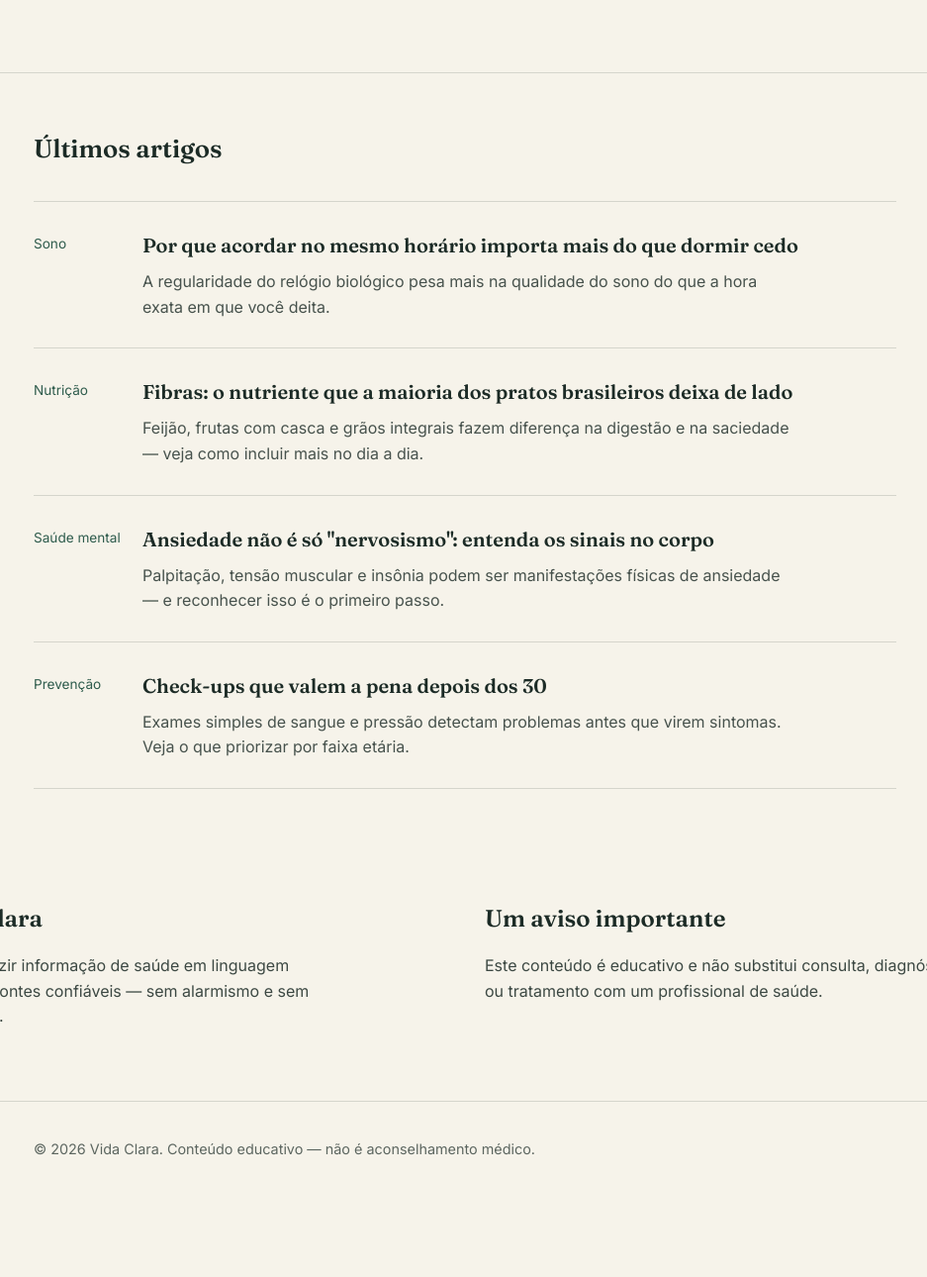
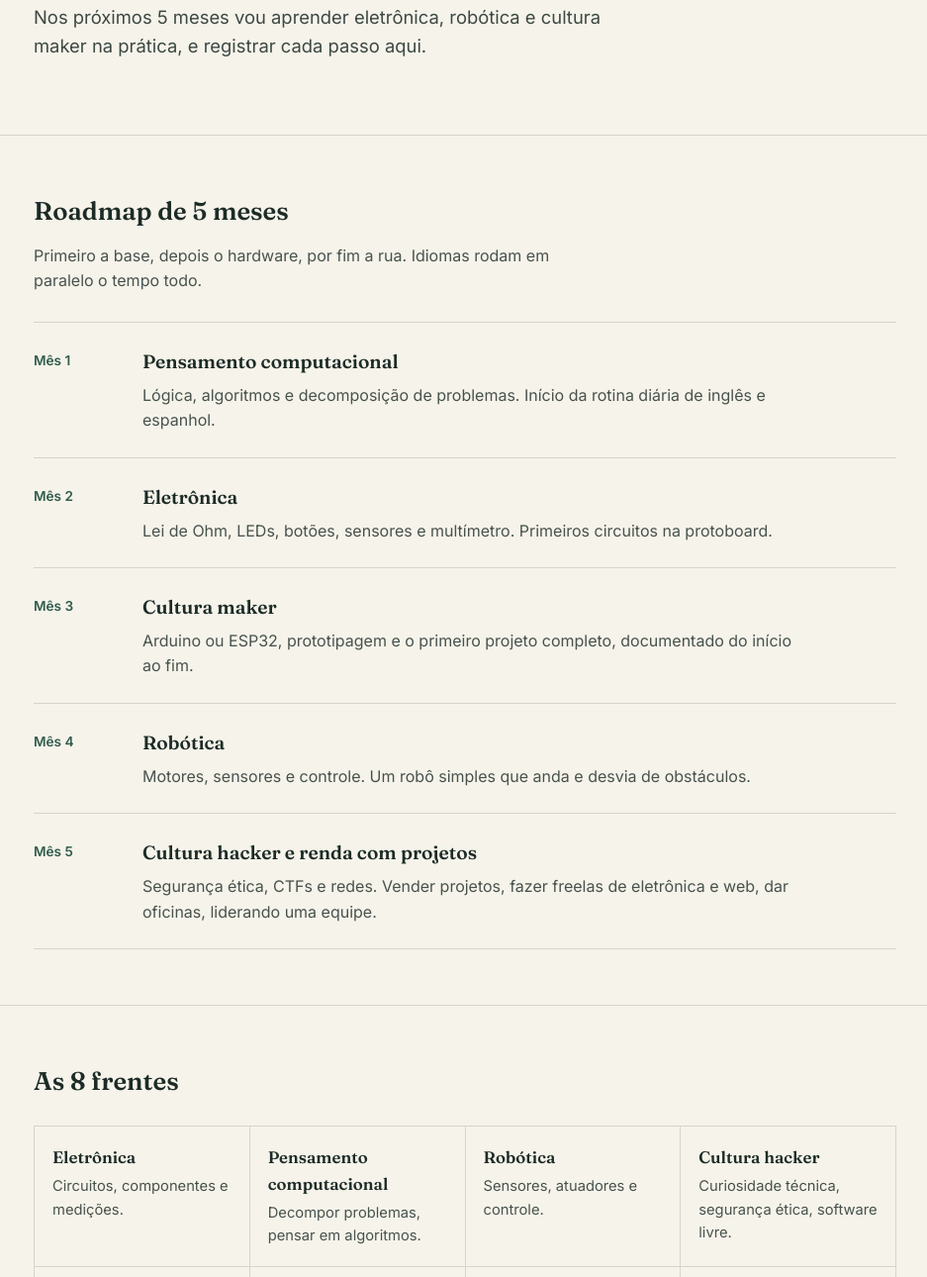
Before and after one commit to jenyfferbdlima-sudo/mdjeny, a plain HTML site: page index.html in a window 1280 px wide. Shown: the part 414-1704 px from the top of the page at 99% size, without its empty margins (170-1107 px from the left). Before the commit the page ends 1622 px from the top, so only its background shows below. Drawn offline with Linux system fonts and the light colour scheme.

Commit message:
Update index.html

```diff
--- a/index.html
+++ b/index.html
@@ -3,162 +3,122 @@
 <head>
 <meta charset="UTF-8">
 <meta name="viewport" content="width=device-width, initial-scale=1, viewport-fit=cover">
-<title>Vida Clara — informações de saúde para o dia a dia</title>
+<title>Jeny — construindo, hackeando e aprendendo em público</title>
+<meta name="description" content="Roadmap de 5 meses: eletrônica, robótica, cultura maker e hacker, idiomas e renda com projetos.">
 <link rel="preconnect" href="https://fonts.googleapis.com">
 <link rel="preconnect" href="https://fonts.gstatic.com" crossorigin>
 <link href="https://fonts.googleapis.com/css2?family=Fraunces:opsz,wght@9..144,400;9..144,500;9..144,600&family=Inter:wght@400;500;600&display=swap" rel="stylesheet">
 <style>
-  :root{
-    --ink:#1c2b26;
-    --paper:#f6f3ea;
-    --pine:#22443a;
-    --pine-2:#2f5c4d;
-    --clay:#b5563c;
-    --line: rgba(28,43,38,0.15);
-    padding-top: env(safe-area-inset-top, 0px);
-    padding-bottom: env(safe-area-inset-bottom, 0px);
-  }
-  @media (prefers-color-scheme: dark){
-    :root:not([data-theme="light"]){
-      --ink:#eceee9;
-      --paper:#14201c;
-      --pine:#8fc9b3;
-      --pine-2:#6fae95;
-      --clay:#e08a6d;
-      --line: rgba(236,238,233,0.15);
-    }
-  }
-  :root[data-theme="dark"]{
-    --ink:#eceee9;
-    --paper:#14201c;
-    --pine:#8fc9b3;
-    --pine-2:#6fae95;
-    --clay:#e08a6d;
-    --line: rgba(236,238,233,0.15);
-  }
-  *{box-sizing:border-box;}
-  html{scroll-padding-top: env(safe-area-inset-top, 0px);}
-  body{
-    margin:0; background:var(--paper); color:var(--ink);
-    font-family:'Inter', sans-serif; line-height:1.6;
-  }
-  h1,h2,h3{ font-family:'Fraunces', serif; font-weight:600; margin:0; }
-  .wrap{max-width:920px; margin:0 auto; padding:0 24px;}
-
-  header{
-    border-bottom:1px solid var(--line);
-    padding:20px 0;
-  }
-  .nav{display:flex; justify-content:space-between; align-items:center;}
-  .logo{font-family:'Fraunces', serif; font-size:1.3rem; font-weight:600;}
-  .logo span{color:var(--clay);}
-  nav a{color:var(--ink); text-decoration:none; margin-left:24px; font-size:0.95rem;}
-  nav a:hover{color:var(--pine-2);}
-
-  .hero{padding:72px 0 56px; border-bottom:1px solid var(--line);}
-  .hero h1{font-size:clamp(2.1rem, 5vw, 3.4rem); line-height:1.15; max-width:14ch;}
-  .hero p{max-width:52ch; font-size:1.15rem; margin-top:20px; color:var(--ink); opacity:0.85;}
-
-  .articles{padding:56px 0;}
-  .articles h2{font-size:1.6rem; margin-bottom:32px;}
-  .article-list{display:flex; flex-direction:column;}
-  .article{
-    display:grid; grid-template-columns: 90px 1fr; gap:20px;
-    padding:28px 0; border-top:1px solid var(--line);
-  }
-  .article:last-child{border-bottom:1px solid var(--line);}
-  .tag{font-size:0.85rem; color:var(--pine-2); padding-top:4px;}
-  .article h3{font-size:1.25rem; margin-bottom:8px;}
-  .article p{margin:0; opacity:0.8; max-width:65ch;}
-
-  .trust{
-    padding:56px 0; border-bottom:1px solid var(--line);
-    display:grid; grid-template-columns: 1fr 1fr; gap:40px;
-  }
-  .trust h2{font-size:1.5rem; margin-bottom:14px;}
-  .trust p{opacity:0.85; max-width:48ch;}
-
-  footer{padding:36px 0; font-size:0.9rem; opacity:0.7;}
-
-  @media (max-width: 640px){
-    .article{grid-template-columns: 1fr;}
-    .tag{padding-top:0;}
-    .trust{grid-template-columns: 1fr;}
-    nav a{margin-left:14px;}
-  }
+:root{--ink:#1c2b26;--paper:#f6f3ea;--pine:#22443a;--pine-2:#2f5c4d;--clay:#b5563c;--line:rgba(28,43,38,.15);
+padding-top:env(safe-area-inset-top,0px);padding-bottom:env(safe-area-inset-bottom,0px)}
+@media(prefers-color-scheme:dark){:root:not([data-theme="light"]){--ink:#eceee9;--paper:#14201c;--pine:#8fc9b3;--pine-2:#6fae95;--clay:#e08a6d;--line:rgba(236,238,233,.15)}}
+:root[data-theme="dark"]{--ink:#eceee9;--paper:#14201c;--pine:#8fc9b3;--pine-2:#6fae95;--clay:#e08a6d;--line:rgba(236,238,233,.15)}
+*{box-sizing:border-box}
+html{scroll-padding-top:env(safe-area-inset-top,0px);scroll-behavior:smooth}
+body{margin:0;background:var(--paper);color:var(--ink);font-family:'Inter',system-ui,sans-serif;line-height:1.6}
+h1,h2,h3{font-family:'Fraunces',Georgia,serif;font-weight:600;margin:0}
+.wrap{max-width:920px;margin:0 auto;padding:0 24px}
+header{border-bottom:1px solid var(--line);padding:20px 0}
+.nav{display:flex;justify-content:space-between;align-items:center;flex-wrap:wrap;gap:8px}
+.logo{font-family:'Fraunces',serif;font-size:1.3rem;font-weight:600}
+.logo span{color:var(--clay)}
+nav a{color:var(--ink);text-decoration:none;margin-left:20px;font-size:.95rem}
+nav a:hover{color:var(--pine-2)}
+:focus-visible{outline:3px solid var(--clay);outline-offset:3px}
+.hero{padding:72px 0 56px;border-bottom:1px solid var(--line)}
+.hero h1{font-size:clamp(2.1rem,5vw,3.4rem);line-height:1.15;max-width:16ch}
+.hero p{max-width:52ch;font-size:1.15rem;margin-top:20px;opacity:.85}
+.blk{padding:56px 0;border-bottom:1px solid var(--line)}
+.blk h2{font-size:1.6rem;margin-bottom:12px}
+.blk>.wrap>p.sub{max-width:56ch;opacity:.8;margin:0 0 28px}
+.list{display:flex;flex-direction:column;margin-top:24px}
+.item{display:grid;grid-template-columns:90px 1fr;gap:20px;padding:24px 0;border-top:1px solid var(--line)}
+.item:last-child{border-bottom:1px solid var(--line)}
+.tag{font-size:.85rem;color:var(--pine-2);padding-top:4px;font-weight:600}
+.item h3{font-size:1.2rem;margin-bottom:6px}
+.item p{margin:0;opacity:.8;max-width:65ch}
+.frentes{display:grid;grid-template-columns:repeat(auto-fill,minmax(200px,1fr));gap:0;border-top:1px solid var(--line);border-left:1px solid var(--line)}
+.frentes div{padding:18px;border-right:1px solid var(--line);border-bottom:1px solid var(--line)}
+.frentes h3{font-size:1.05rem;margin-bottom:4px}
+.frentes p{margin:0;font-size:.92rem;opacity:.8}
+.chips{display:flex;flex-wrap:wrap;gap:10px;padding:0;list-style:none;margin:0}
+.chips li{border:1px solid var(--line);border-radius:99px;padding:4px 14px;font-size:.95rem}
+.lang{max-width:480px;margin:18px 0}
+.lang label{display:flex;justify-content:space-between;font-weight:600}
+.bar{height:8px;background:var(--line);border-radius:99px;margin-top:6px;overflow:hidden}
+.bar i{display:block;height:100%;width:var(--p);background:var(--pine-2)}
+.two{display:grid;grid-template-columns:1fr 1fr;gap:40px}
+.two h2{font-size:1.5rem;margin-bottom:14px}
+.two p{opacity:.85;max-width:48ch}
+a.mail{color:var(--clay)}
+footer{padding:36px 0;font-size:.9rem;opacity:.7}
+@media(max-width:640px){.item{grid-template-columns:1fr;gap:4px}.tag{padding-top:0}.two{grid-template-columns:1fr}nav a{margin-left:12px}}
+@media(prefers-reduced-motion:reduce){html{scroll-behavior:auto}}
 </style>
 </head>
 <body>
+<header><div class="wrap nav">
+<div class="logo">Jeny<span>.</span>lab</div>
+<nav aria-label="Principal"><a href="#roadmap">Roadmap</a><a href="#explorei">Já explorei</a><a href="#projetos">Projetos</a><a href="#idiomas">Idiomas</a><a href="#contato">Contato</a></nav>
+</div></header>
 
-<header>
-  <div class="wrap nav">
-    <div class="logo">Vida <span>Clara</span></div>
-    <nav>
-      <a href="#artigos">Artigos</a>
-      <a href="#sobre">Sobre</a>
-    </nav>
-  </div>
-</header>
+<section class="hero"><div class="wrap">
+<h1>Construindo, hackeando e aprendendo em público.</h1>
+<p>Nos próximos 5 meses vou aprender eletrônica, robótica e cultura maker na prática, e registrar cada passo aqui.</p>
+</div></section>
 
-<section class="hero">
-  <div class="wrap">
-    <h1>Saúde explicada sem pressa e sem jargão.</h1>
-    <p>Artigos claros sobre corpo, mente e hábitos do dia a dia — escritos para ajudar você a entender, não para substituir seu médico.</p>
-  </div>
-</section>
+<section class="blk" id="roadmap"><div class="wrap">
+<h2>Roadmap de 5 meses</h2>
+<p class="sub">Primeiro a base, depois o hardware, por fim a rua. Idiomas rodam em paralelo o tempo todo.</p>
+<div class="list">
+<div class="item"><div class="tag">Mês 1</div><div><h3>Pensamento computacional</h3><p>Lógica, algoritmos e decomposição de problemas. Início da rotina diária de inglês e espanhol.</p></div></div>
+<div class="item"><div class="tag">Mês 2</div><div><h3>Eletrônica</h3><p>Lei de Ohm, LEDs, botões, sensores e multímetro. Primeiros circuitos na protoboard.</p></div></div>
+<div class="item"><div class="tag">Mês 3</div><div><h3>Cultura maker</h3><p>Arduino ou ESP32, prototipagem e o primeiro projeto completo, documentado do início ao fim.</p></div></div>
+<div class="item"><div class="tag">Mês 4</div><div><h3>Robótica</h3><p>Motores, sensores e controle. Um robô simples que anda e desvia de obstáculos.</p></div></div>
+<div class="item"><div class="tag">Mês 5</div><div><h3>Cultura hacker e renda com projetos</h3><p>Segurança ética, CTFs e redes. Vender projetos, fazer freelas de eletrônica e web, dar oficinas, liderando uma equipe.</p></div></div>
+</div>
+</div></section>
 
-<section class="articles" id="artigos">
-  <div class="wrap">
-    <h2>Últimos artigos</h2>
-    <div class="article-list">
-      <div class="article">
-        <div class="tag">Sono</div>
-        <div>
-          <h3>Por que acordar no mesmo horário importa mais do que dormir cedo</h3>
-          <p>A regularidade do relógio biológico pesa mais na qualidade do sono do que a hora exata em que você deita.</p>
-        </div>
-      </div>
-      <div class="article">
-        <div class="tag">Nutrição</div>
-        <div>
-          <h3>Fibras: o nutriente que a maioria dos pratos brasileiros deixa de lado</h3>
-          <p>Feijão, frutas com casca e grãos integrais fazem diferença na digestão e na saciedade — veja como incluir mais no dia a dia.</p>
-        </div>
-      </div>
-      <div class="article">
-        <div class="tag">Saúde mental</div>
-        <div>
-          <h3>Ansiedade não é só "nervosismo": entenda os sinais no corpo</h3>
-          <p>Palpitação, tensão muscular e insônia podem ser manifestações físicas de ansiedade — e reconhecer isso é o primeiro passo.</p>
-        </div>
-      </div>
-      <div class="article">
-        <div class="tag">Prevenção</div>
-        <div>
-          <h3>Check-ups que valem a pena depois dos 30</h3>
-          <p>Exames simples de sangue e pressão detectam problemas antes que virem sintomas. Veja o que priorizar por faixa etária.</p>
-        </div>
-      </div>
-    </div>
-  </div>
-</section>
+<section class="blk"><div class="wrap">
+<h2>As 8 frentes</h2>
+<div class="frentes" style="margin-top:24px">
+<div><h3>Eletrônica</h3><p>Circuitos, componentes e medições.</p></div>
+<div><h3>Pensamento computacional</h3><p>Decompor problemas, pensar em algoritmos.</p></div>
+<div><h3>Robótica</h3><p>Sensores, atuadores e controle.</p></div>
+<div><h3>Cultura hacker</h3><p>Curiosidade técnica, segurança ética, software livre.</p></div>
+<div><h3>Cultura maker</h3><p>Aprender fazendo e compartilhar.</p></div>
+<div><h3>Liderança e influência</h3><p>Comunicação, negociação, trabalho em equipe.</p></div>
+<div><h3>Inglês e espanhol</h3><p>Ler documentação, conversar, escrever.</p></div>
+<div><h3>Renda com projetos</h3><p>Transformar o que aprendo em serviço e produto.</p></div>
+</div>
+</div></section>
 
-<section class="trust" id="sobre">
-  <div>
-    <h2>Sobre o Vida Clara</h2>
-    <p>Um espaço para traduzir informação de saúde em linguagem simples, baseada em fontes confiáveis — sem alarmismo e sem promessas milagrosas.</p>
-  </div>
-  <div>
-    <h2>Um aviso importante</h2>
-    <p>Este conteúdo é educativo e não substitui consulta, diagnóstico ou tratamento com um profissional de saúde.</p>
-  </div>
-</section>
+<section class="blk" id="explorei"><div class="wrap">
+<h2>Já explorei</h2>
+<p class="sub">Troque estes itens pelo que você já fez.</p>
+<ul class="chips"><li>Habilidade 1</li><li>Habilidade 2</li><li>Habilidade 3</li><li>Ferramenta que já usei</li></ul>
+</div></section>
 
-<footer>
-  <div class="wrap">
-    © 2026 Vida Clara. Conteúdo educativo — não é aconselhamento médico.
-  </div>
-</footer>
+<section class="blk" id="projetos"><div class="wrap">
+<h2>Projetos</h2>
+<div class="list">
+<div class="item"><div class="tag">Em breve</div><div><h3>LED com botão</h3><p>Primeiro circuito: foto, esquema e código.</p></div></div>
+<div class="item"><div class="tag">Em breve</div><div><h3>Sensor de distância</h3><p>Medir e reagir ao ambiente.</p></div></div>
+<div class="item"><div class="tag">Em breve</div><div><h3>Robô seguidor</h3><p>O projeto que junta tudo.</p></div></div>
+</div>
+</div></section>
 
+<section class="blk" id="idiomas"><div class="wrap">
+<h2>Idiomas</h2>
+<div class="lang"><label>Inglês <span>40%</span></label><div class="bar"><i style="--p:40%"></i></div></div>
+<div class="lang"><label>Espanhol <span>20%</span></label><div class="bar"><i style="--p:20%"></i></div></div>
+</div></section>
+
+<section class="blk" id="contato"><div class="wrap two">
+<div><h2>Sobre</h2><p>Um diário público de aprendizado: o que estudei, o que construí e o que deu errado, uma entrada por semana.</p></div>
+<div><h2>Contato</h2><p>Para trocar ideia, colaborar ou contratar um projeto: <a class="mail" href="mailto:seu-email@exemplo.com">seu-email@exemplo.com</a></p></div>
+</div></section>
+
+<footer><div class="wrap">© 2026 Jeny.lab. Feito à mão, em público.</div></footer>
 </body>
 </html>
```
